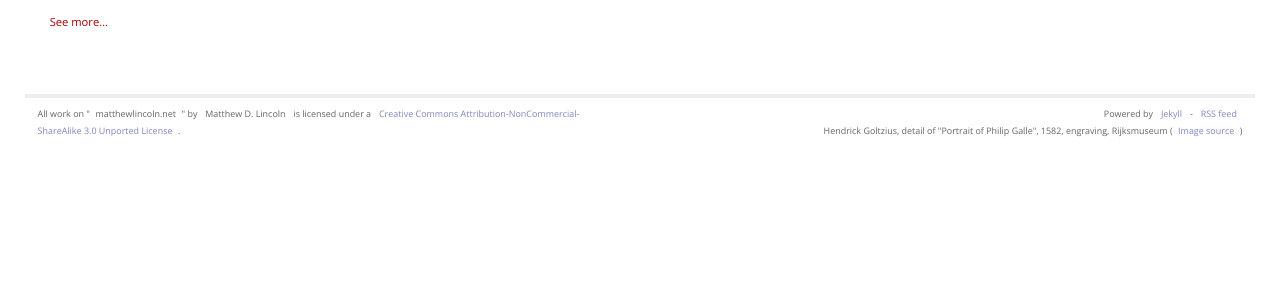
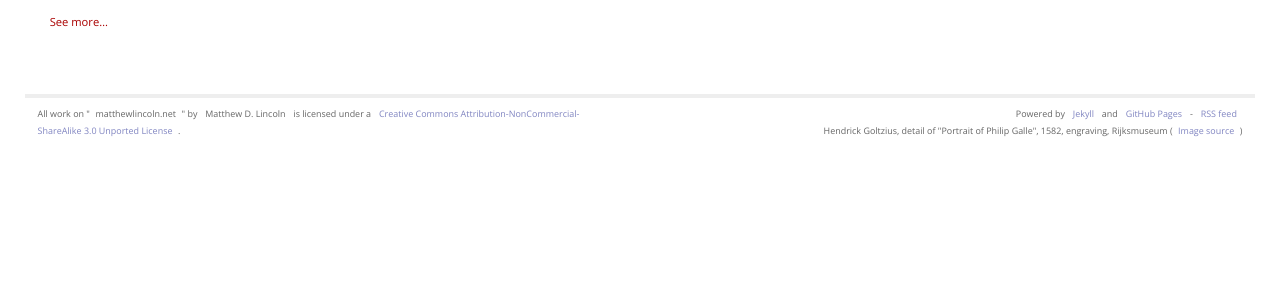
Before and after one commit to mdlincoln/mdlincoln.github.io, a Jekyll site: the page built from index.md, in a window 1280 px wide. Shown: the part 441-741 px from the top of the page. Built offline with Jekyll 4.4.1, drawn with Linux system fonts in a browser that asks for light colours.

Commit message:
Credit GH pages in colophon

```diff
--- a/_includes/footer.html
+++ b/_includes/footer.html
@@ -1,4 +1,4 @@
 <p class="license"><!-- <a rel="license" href="http://creativecommons.org/licenses/by-nc-sa/3.0/deed.en_US"><img alt="Creative Commons License" style="float:left;margin-right:5pt" src="http://i.creativecommons.org/l/by-nc-sa/3.0/88x31.png" /></a> -->All work on "<span xmlns:dct="http://purl.org/dc/terms/" property="dct:title">matthewlincoln.net</span>" by <span xmlns:cc="http://creativecommons.org/ns#" property="cc:attributionName">Matthew D. Lincoln</span> is licensed under a <a rel="license" href="http://creativecommons.org/licenses/by-nc-sa/3.0/deed.en_US">Creative Commons Attribution-NonCommercial-ShareAlike 3.0 Unported License</a>.</p>
-<p class="colophon">Powered by <a href="http://jekyllrb.com">Jekyll</a> - <a href="/feed.xml">RSS feed</a>
+<p class="colophon">Powered by <a href="http://jekyllrb.com">Jekyll</a> and <a href="https://help.github.com/articles/using-jekyll-with-pages">GitHub Pages</a> - <a href="/feed.xml">RSS feed</a>
 <br/>
 {{ site.data.site.banner.name }} (<a href="{{ site.data.site.banner.source }}">Image source</a>)</p>
```
